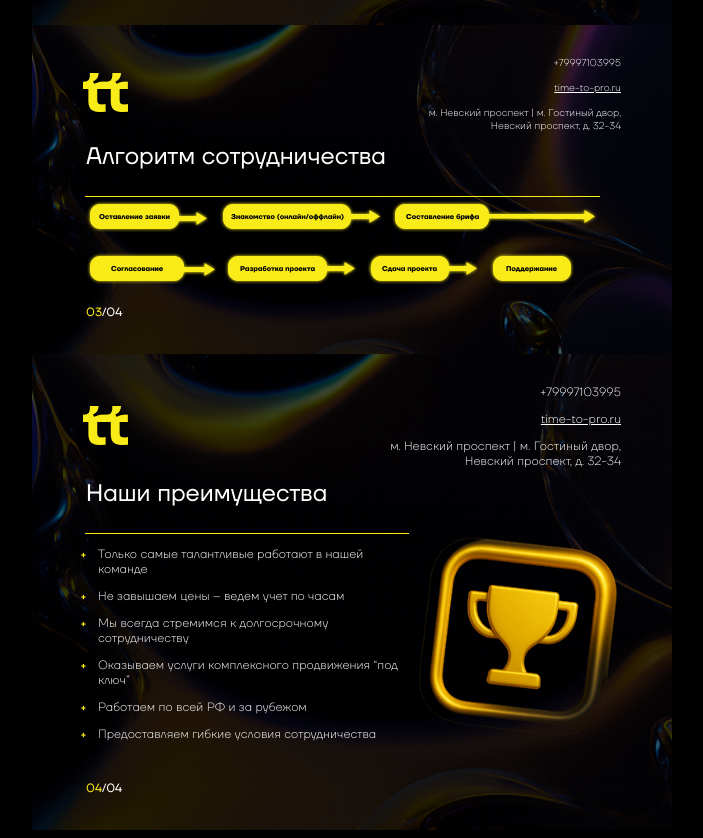
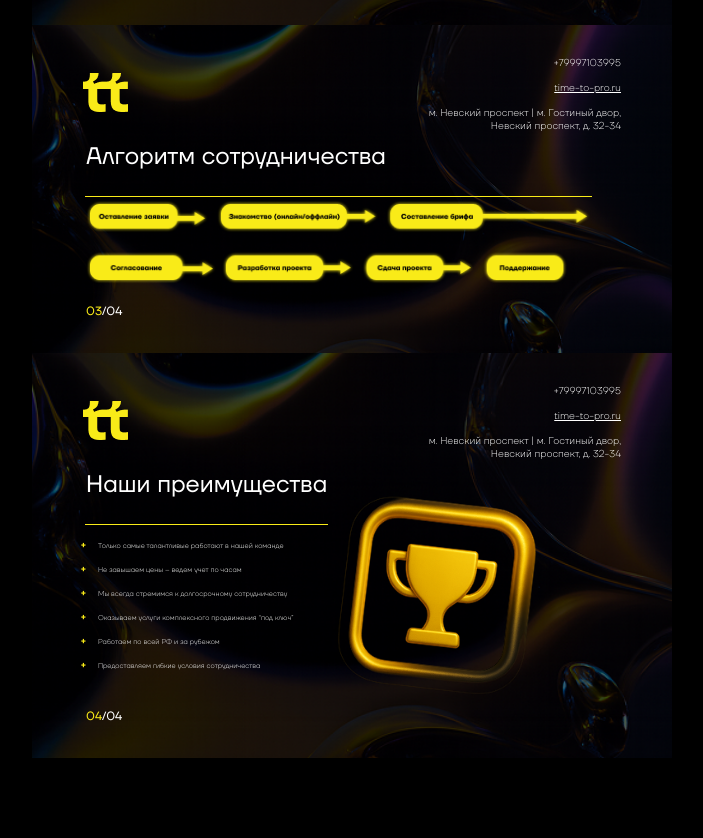
Before and after one commit to traacc/email-3, a plain HTML site: page index-l.html in a window 1280 px wide. Shown: the part 1118-1956 px from the top of the page, without its empty margins (288-991 px from the left). After the commit the page ends 1884 px from the top, so only its background shows below. Drawn offline with Linux system fonts and the light colour scheme.

Commit message:
Add files via upload

```diff
--- a/index-l.html
+++ b/index-l.html
@@ -474,7 +474,7 @@
                                 </tr>
                                 <tr>
                                     <td>
-                                        <img src="https://traacc.github.io/email-3/images/scheme-3.png" alt="">
+                                        <img width="505" src="https://traacc.github.io/email-3/images/scheme-3.png" alt="">
                                     </td>
                                 </tr>
                             </table>
@@ -537,9 +537,9 @@
                         <td><img src="https://traacc.github.io/email-3/images/logo.png" alt=""></td>
                         <td width="44%">
                             <div class="contacts">
-                                <div style="text-align: right; padding-bottom: 12px; font-size: 12px;"><a style="font-weight: 200;" href="tel:+79997103995">+79997103995</a></div>
-                                <div style="text-align: right; padding-bottom: 12px; font-size: 12px;"><a style="font-weight: 200; text-decoration: underline;" href="mailto:time-to-pro.ru">time-to-pro.ru</a></div>
-                                <div style="font-weight: 200;text-align: right; font-size: 12px;">м. Невский проспект | м. Гостиный двор,<br>Невский проспект, д. 32-34</div>
+                                <div style="text-align: right; padding-bottom: 12px;"><a style="font-weight: 200;" href="tel:+79997103995">+79997103995</a></div>
+                                <div style="text-align: right; padding-bottom: 12px;"><a style="font-weight: 200; text-decoration: underline;" href="mailto:time-to-pro.ru">time-to-pro.ru</a></div>
+                                <div style="font-weight: 200;text-align: right;">м. Невский проспект | м. Гостиный двор,<br>Невский проспект, д. 32-34</div>
                             </div>
                         </td>
                     </tr>
@@ -558,12 +558,12 @@
                                 <tr>
                                     <td>
                                         <ul style="padding-left: 0; list-style-type: '+'; font-weight: 600;">
-                                            <li style="color:#FBEB1A; padding-bottom: 12px;"><div style="color: #fff; font-weight: 200; font-size: 12px; padding-left: 12px;">Только самые талантливые работают в нашей команде</div></li>
-                                            <li style="color:#FBEB1A; padding-bottom: 12px;"><div style="color: #fff; font-weight: 200; font-size: 12px; padding-left: 12px;">Не завышаем цены – ведем учет по часам</div></li>
-                                            <li style="color:#FBEB1A; padding-bottom: 12px;"><div style="color: #fff; font-weight: 200; font-size: 12px; padding-left: 12px;">Мы всегда стремимся к долгосрочному сотрудничеству</div></li>
-                                            <li style="color:#FBEB1A; padding-bottom: 12px;"><div style="color: #fff; font-weight: 200; font-size: 12px; padding-left: 12px;">Оказываем услуги комплексного продвижения “под ключ”</div></li>
-                                            <li style="color:#FBEB1A; padding-bottom: 12px;"><div style="color: #fff; font-weight: 200; font-size: 12px; padding-left: 12px;">Работаем по всей РФ и за рубежом</div></li>
-                                            <li style="color:#FBEB1A; padding-bottom: 12px;"><div style="color: #fff; font-weight: 200; font-size: 12px; padding-left: 12px;">Предоставляем гибкие условия сотрудничества</div></li>
+                                            <li style="color:#FBEB1A; padding-bottom: 12px;"><div style="color: #fff; font-weight: 200; font-size: 7px; padding-left: 12px;">Только самые талантливые работают в нашей команде</div></li>
+                                            <li style="color:#FBEB1A; padding-bottom: 12px;"><div style="color: #fff; font-weight: 200; font-size: 7px; padding-left: 12px;">Не завышаем цены – ведем учет по часам</div></li>
+                                            <li style="color:#FBEB1A; padding-bottom: 12px;"><div style="color: #fff; font-weight: 200; font-size: 7px; padding-left: 12px;">Мы всегда стремимся к долгосрочному сотрудничеству</div></li>
+                                            <li style="color:#FBEB1A; padding-bottom: 12px;"><div style="color: #fff; font-weight: 200; font-size: 7px; padding-left: 12px;">Оказываем услуги комплексного продвижения “под ключ”</div></li>
+                                            <li style="color:#FBEB1A; padding-bottom: 12px;"><div style="color: #fff; font-weight: 200; font-size: 7px; padding-left: 12px;">Работаем по всей РФ и за рубежом</div></li>
+                                            <li style="color:#FBEB1A; padding-bottom: 12px;"><div style="color: #fff; font-weight: 200; font-size: 7px; padding-left: 12px;">Предоставляем гибкие условия сотрудничества</div></li>
                                         </ul>
                                     </td>
                                 </tr>
```
Also changed, not shown: index.html (+1 -1 lines).
